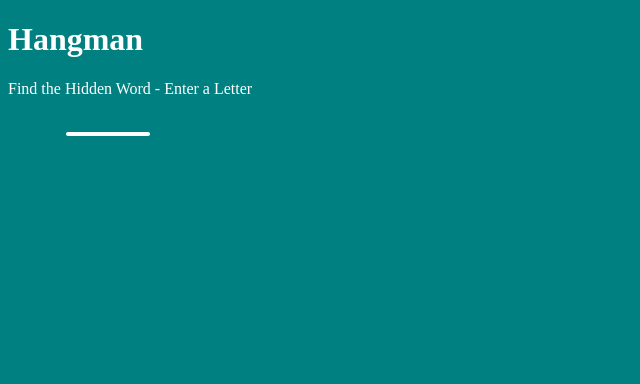
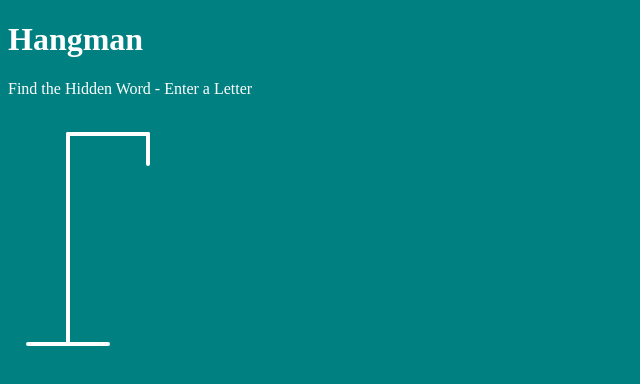
Before and after one commit to NicoleGeorge/hangman-game, a plain HTML site: page index.html in a window 1280 px wide. Shown: the whole page, without its empty margins (0-640 px from the left). Drawn offline with Linux system fonts and the light colour scheme.

Commit message:
SVG stage 2 - pole and base complete

```diff
--- a/index.html
+++ b/index.html
@@ -12,6 +12,9 @@
     <div class="game-container">
       <svg height="250" width="200" class="figure-container">
         <line x1="60" y1="20" x2="140" y2="20" />
+        <line x1="140" y1="20" x2="140" y2="50" />
+        <line x1="60" y1="20" x2="60" y2="230" />
+        <line x1="20" y1="230" x2="100" y2="230" />
       </svg>
     </div>
 
```
